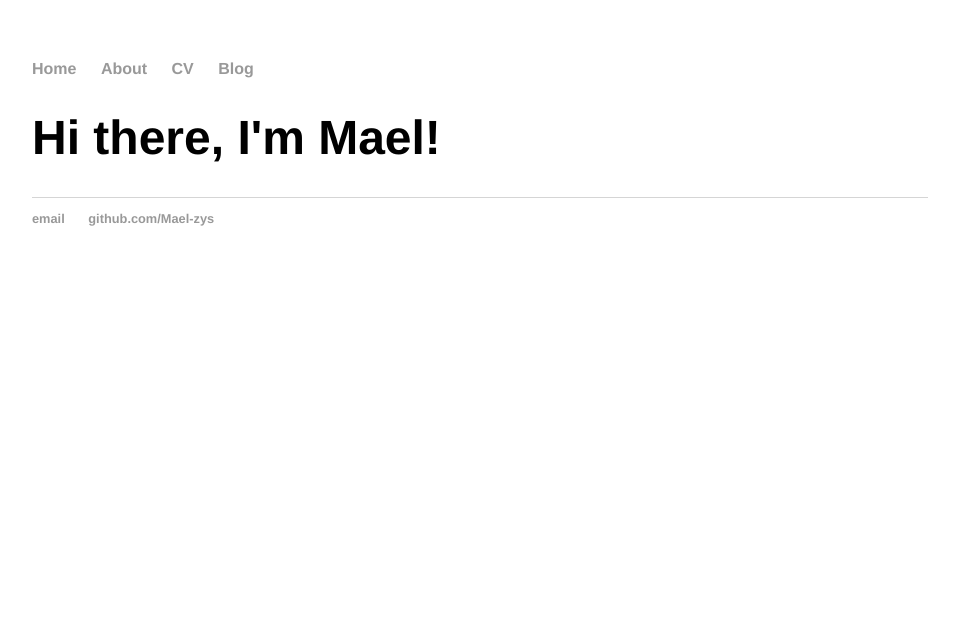
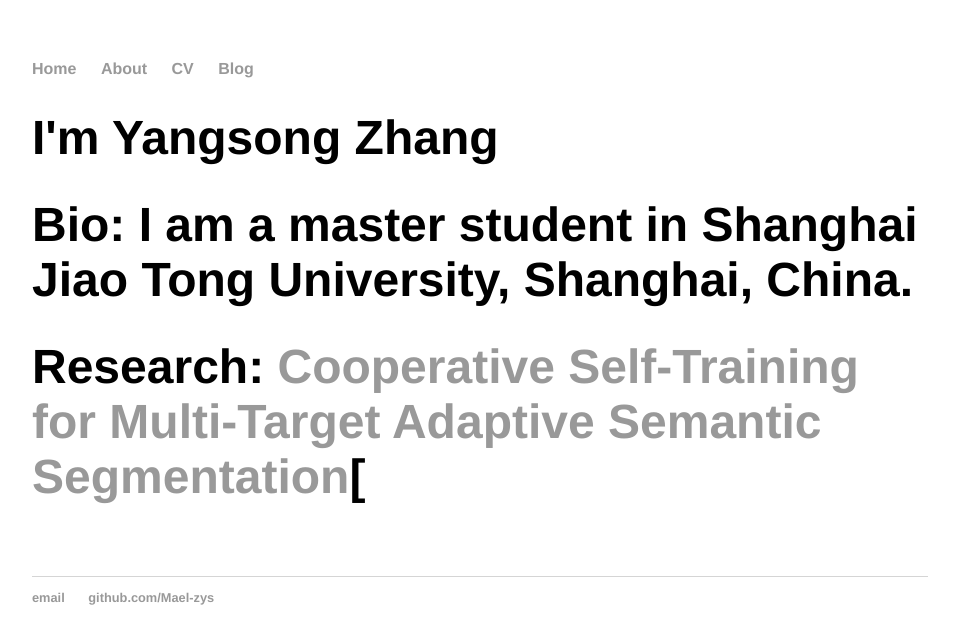
Before and after one commit to Mael-zys/Mael-zys.github.io, a plain HTML site: page index.html in a window 1280 px wide. Shown: the whole page, without its empty margins (160-1119 px from the left). Drawn offline with Linux system fonts and the light colour scheme.

Commit message:
Update index.html

```diff
--- a/index.html
+++ b/index.html
@@ -15,7 +15,9 @@
         </nav>
         <div class="container">
             <div class="blurb">
-                <h1>Hi there, I'm Mael!</h1>
+                <h1>I'm Yangsong Zhang</h1>
+                <h1>Bio: I am a master student in Shanghai Jiao Tong University, Shanghai, China.
+                <h1>Research: <a href="https://arxiv.org/abs/2210.01578">Cooperative Self-Training for Multi-Target Adaptive Semantic Segmentation</a>[
                 <p></p>
                 <p></p>
             </div><!-- /.blurb -->
```
